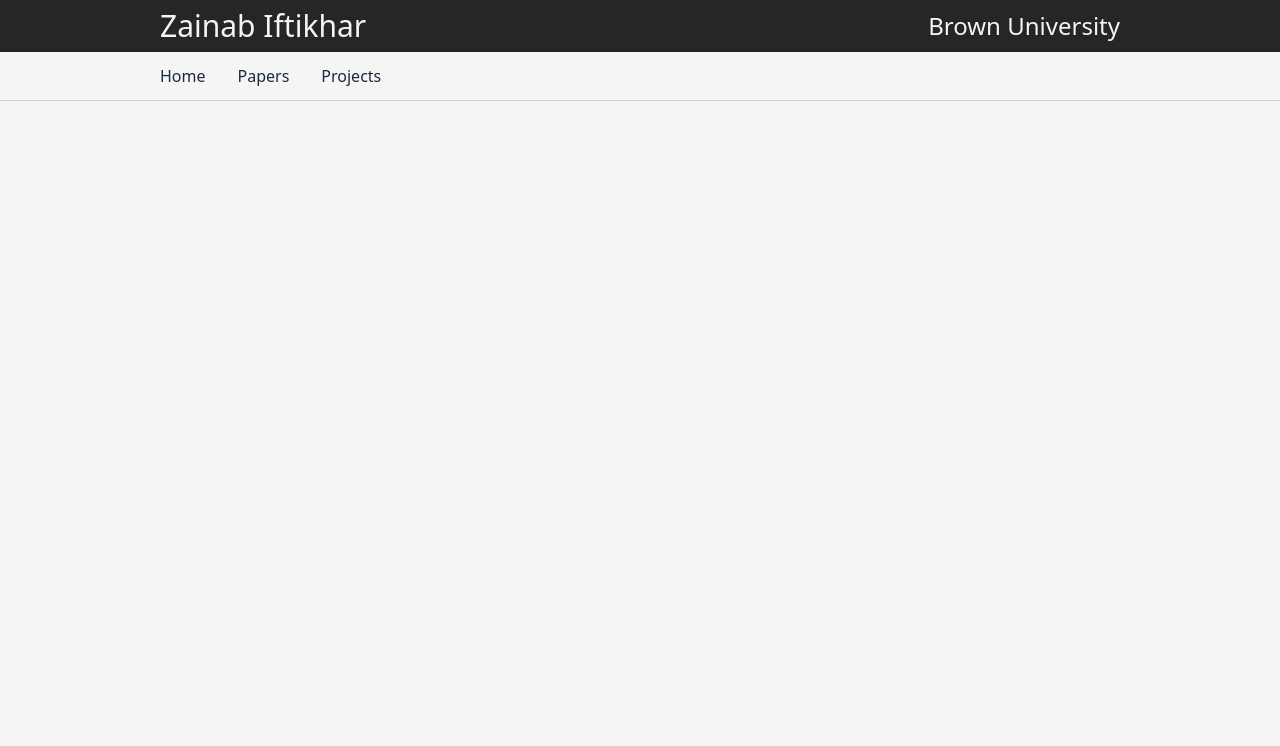
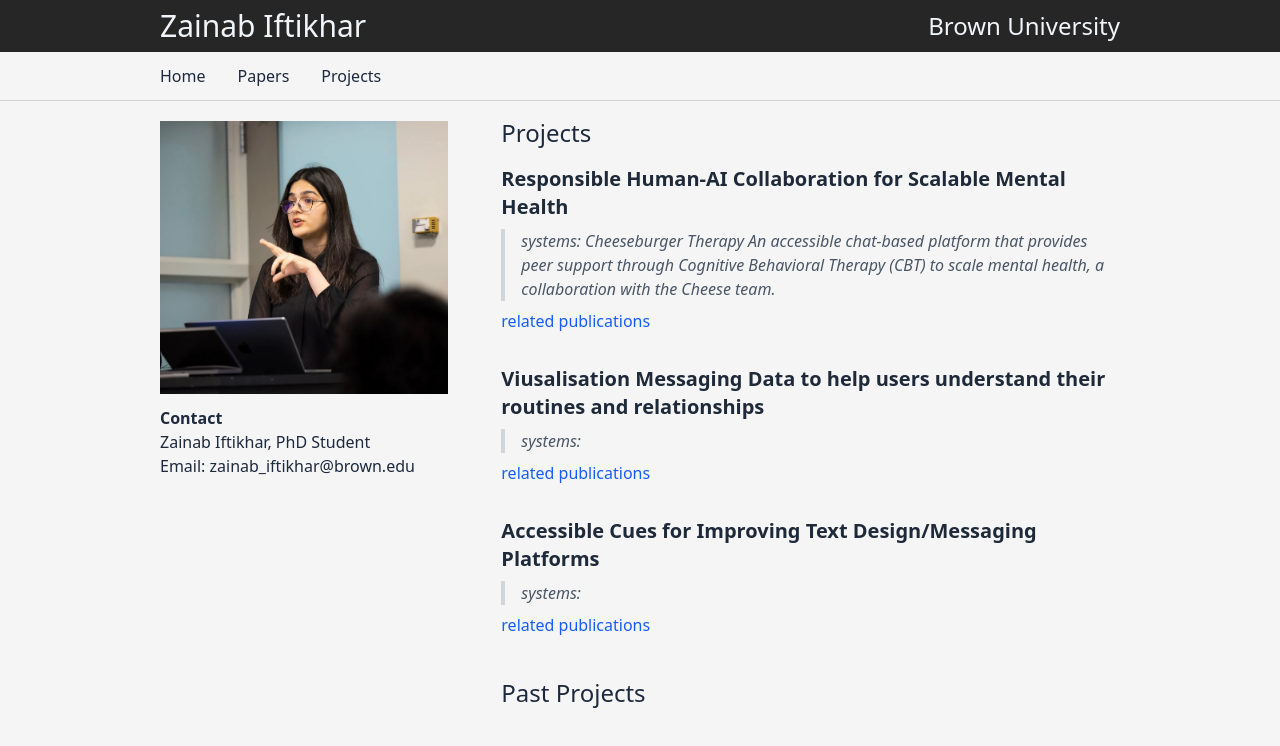
Before and after one commit to prettybuffy/web-vite-app, a React (Vite) app: page /projects in a window 1280 px wide. Shown: the top 746 px of the page. Built offline with nearby package versions, Linux system fonts and the light colour scheme.

Commit message:
add dummy project page

```diff
--- a/src/App.jsx
+++ b/src/App.jsx
@@ -5,6 +5,7 @@ import About from './pages/About.jsx';
 import Papers from './pages/Papers.jsx';
 import Teaching from './pages/Teaching.jsx';
 import News from './pages/News.jsx';
+import Projects from './pages/Projects.jsx';
 import MainLayout from './pages/MainLayout.jsx';
 import './App.css';
 
@@ -19,6 +20,8 @@ function App() {
                   content={<> <About /> <hr/> <News /> </> } layoutType="home" /> }/>
             <Route path="/papers" element={ <MainLayout sidebar={<Profile />}
                   content={<Papers />} layoutType="papers" /> }/>
+            <Route path="/projects" element={ <MainLayout sidebar={<Profile />}
+                  content={<Projects />} layoutType="projects" /> }/>
           </Routes>
         </main>
       </div>
--- /dev/null
+++ b/src/pages/Projects.jsx
@@ -0,0 +1,49 @@
+import React from 'react';
+
+const projects = [
+  {
+    title: "Responsible Human-AI Collaboration for Scalable Mental Health",
+    description: "systems: Cheeseburger Therapy An accessible chat-based platform that provides peer support through Cognitive Behavioral Therapy (CBT) to scale mental health, a collaboration with the Cheese team.",
+    link: "#" // Placeholder link
+  },
+  {
+    title: "Viusalisation Messaging Data to help users understand their routines and relationships",
+    description: "systems:",
+    link: "#" // Placeholder link
+  },
+  {
+    title: "Accessible Cues for Improving Text Design/Messaging Platforms",
+    description: "systems:",
+    link: "#" // Placeholder link
+  }
+];
+
+const pastProjects = [
+  // Past projects will be added here
+];
+
+export default function Projects() {
+  return (
+    <section>
+      <h2 className="text-2xl font-normal">Projects</h2>
+      <div className="space-y-8 mt-4">
+        {projects.map((project, index) => (
+          <div key={index}>
+            <h3 className="text-xl font-semibold text-gray-800">{project.title}</h3>
+            <blockquote className="border-l-4 border-gray-300 pl-4 mt-2 text-gray-600 italic">
+              {project.description}
+            </blockquote>
+            <a href={project.link} className="text-blue-600 hover:underline mt-2 inline-block">
+              related publications
+            </a>
+          </div>
+        ))}
+      </div>
+
+      <h2 className="text-2xl font-normal mt-10">Past Projects</h2>
+      <div className="space-y-4 mt-4">
+        {/* Past projects content goes here */}
+      </div>
+    </section>
+  );
+}
```
